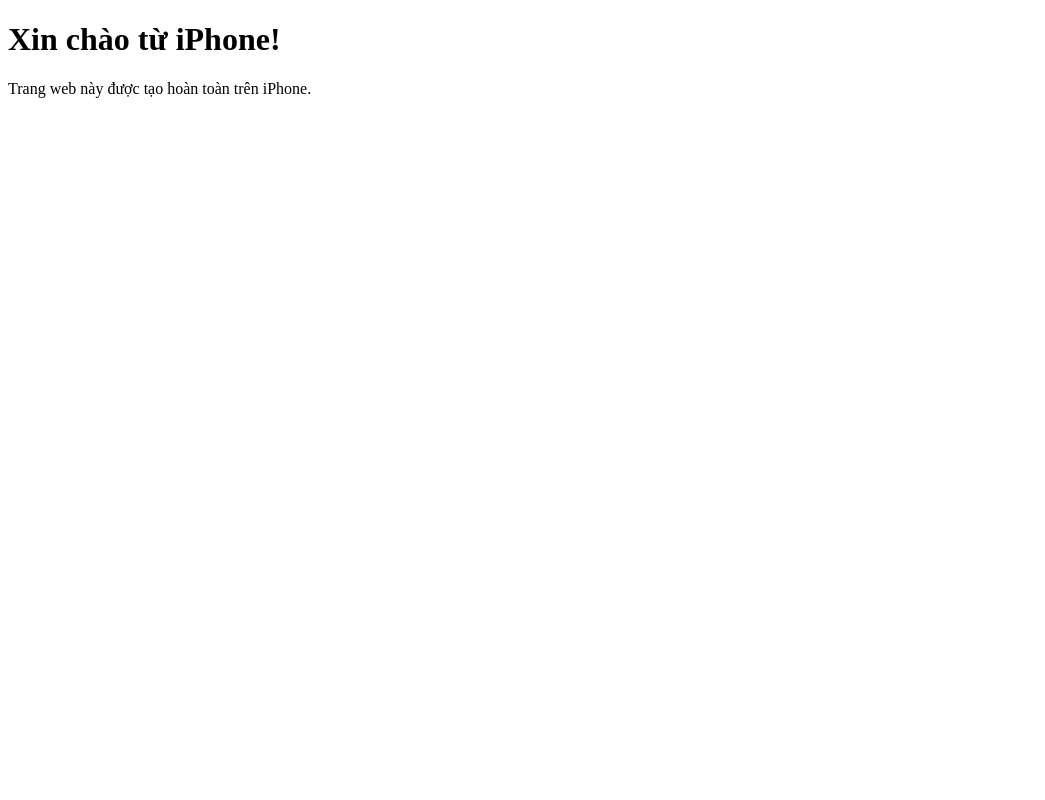
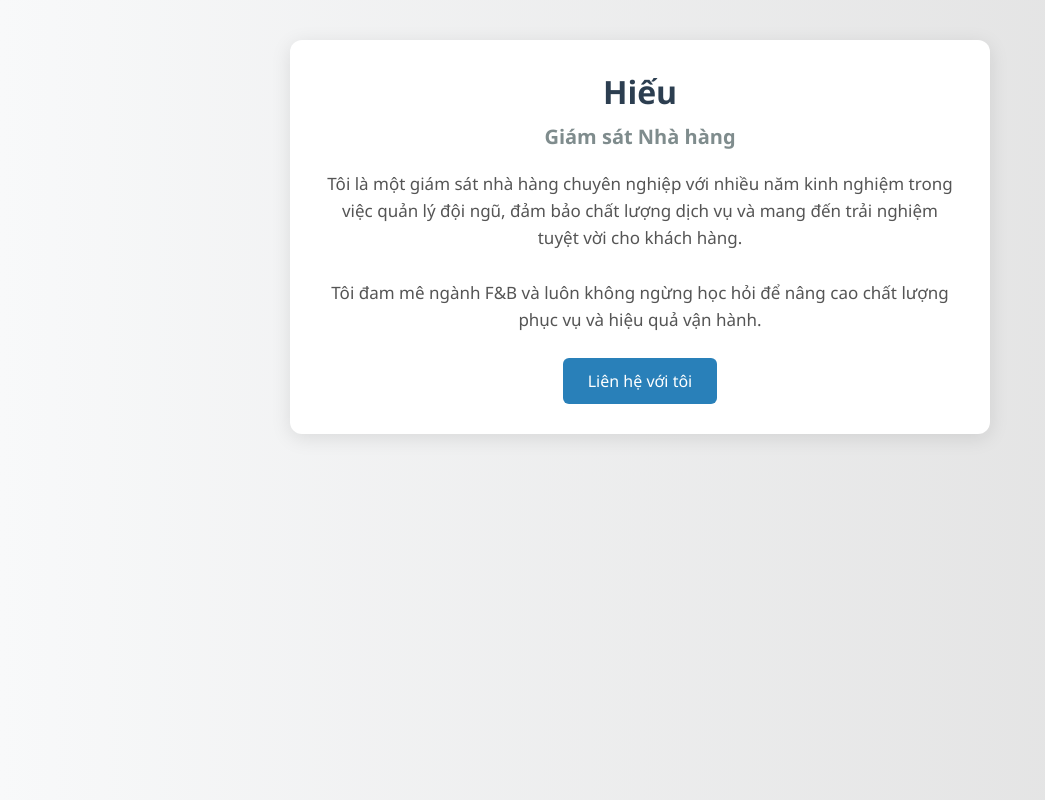
Before and after one commit to hieuvancao/site, a plain HTML site: page index.html in a window 1280 px wide. Shown: the whole page, without its empty margins (0-1045 px from the left). Drawn offline with Linux system fonts and the light colour scheme.

Commit message:
Update index.html

```diff
--- a/index.html
+++ b/index.html
@@ -1,11 +1,78 @@
 <!DOCTYPE html>
-<html>
-  <head>
-    <title>Chào thế giới!</title>
-    <meta charset="UTF-8" />
-  </head>
-  <body>
-    <h1>Xin chào từ iPhone!</h1>
-    <p>Trang web này được tạo hoàn toàn trên iPhone.</p>
-  </body>
+<html lang="vi">
+<head>
+  <meta charset="UTF-8" />
+  <meta name="viewport" content="width=device-width, initial-scale=1.0"/>
+  <title>Hiếu - Giám sát Nhà hàng</title>
+  <style>
+    * {
+      box-sizing: border-box;
+      margin: 0;
+      padding: 0;
+    }
+
+    body {
+      font-family: 'Segoe UI', sans-serif;
+      background: linear-gradient(to right, #f8f9fa, #e0e0e0);
+      color: #333;
+      padding: 40px 20px;
+      text-align: center;
+    }
+
+    .container {
+      max-width: 700px;
+      margin: auto;
+      background: #fff;
+      border-radius: 12px;
+      padding: 30px;
+      box-shadow: 0 4px 20px rgba(0,0,0,0.1);
+    }
+
+    h1 {
+      font-size: 32px;
+      color: #2c3e50;
+      margin-bottom: 10px;
+    }
+
+    h2 {
+      font-size: 20px;
+      color: #7f8c8d;
+      margin-bottom: 20px;
+    }
+
+    p {
+      font-size: 17px;
+      line-height: 1.6;
+      color: #555;
+    }
+
+    .button {
+      display: inline-block;
+      margin-top: 25px;
+      padding: 12px 25px;
+      font-size: 16px;
+      background-color: #2980b9;
+      color: white;
+      border-radius: 6px;
+      text-decoration: none;
+      transition: background 0.3s;
+    }
+
+    .button:hover {
+      background-color: #1c5980;
+    }
+  </style>
+</head>
+<body>
+  <div class="container">
+    <h1>Hiếu</h1>
+    <h2>Giám sát Nhà hàng</h2>
+    <p>
+      Tôi là một giám sát nhà hàng chuyên nghiệp với nhiều năm kinh nghiệm trong việc quản lý đội ngũ, đảm bảo chất lượng dịch vụ và mang đến trải nghiệm tuyệt vời cho khách hàng.
+      <br><br>
+      Tôi đam mê ngành F&B và luôn không ngừng học hỏi để nâng cao chất lượng phục vụ và hiệu quả vận hành.
+    </p>
+    <a href="mailto:hcao66960@gmail.com" class="button">Liên hệ với tôi</a>
+  </div>
+</body>
 </html>
```
